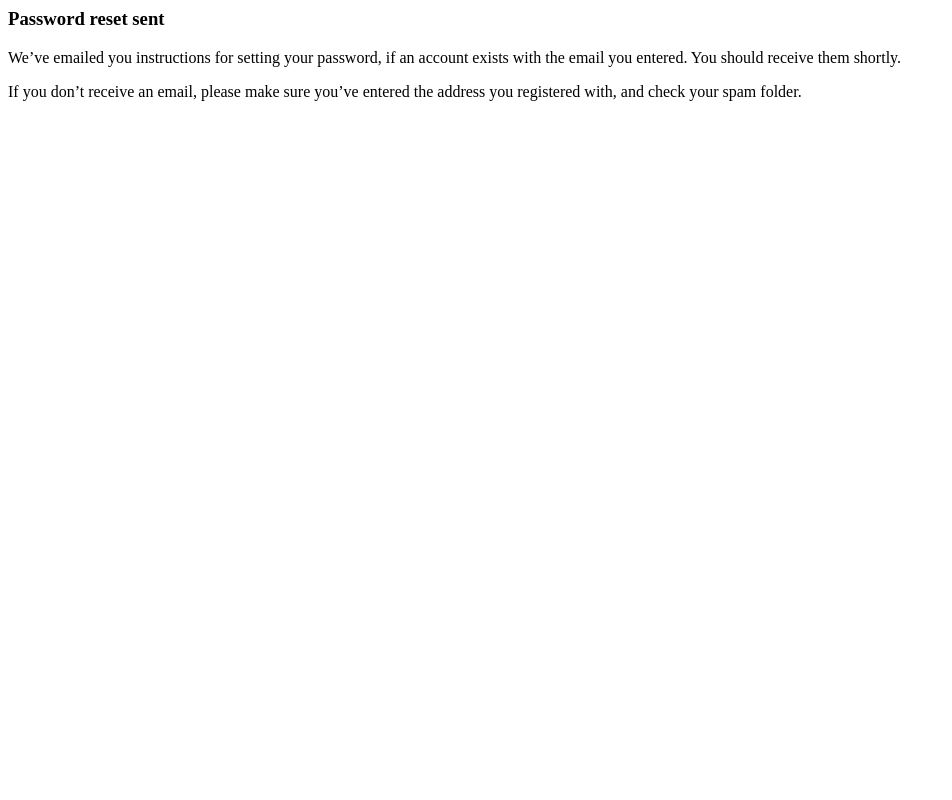
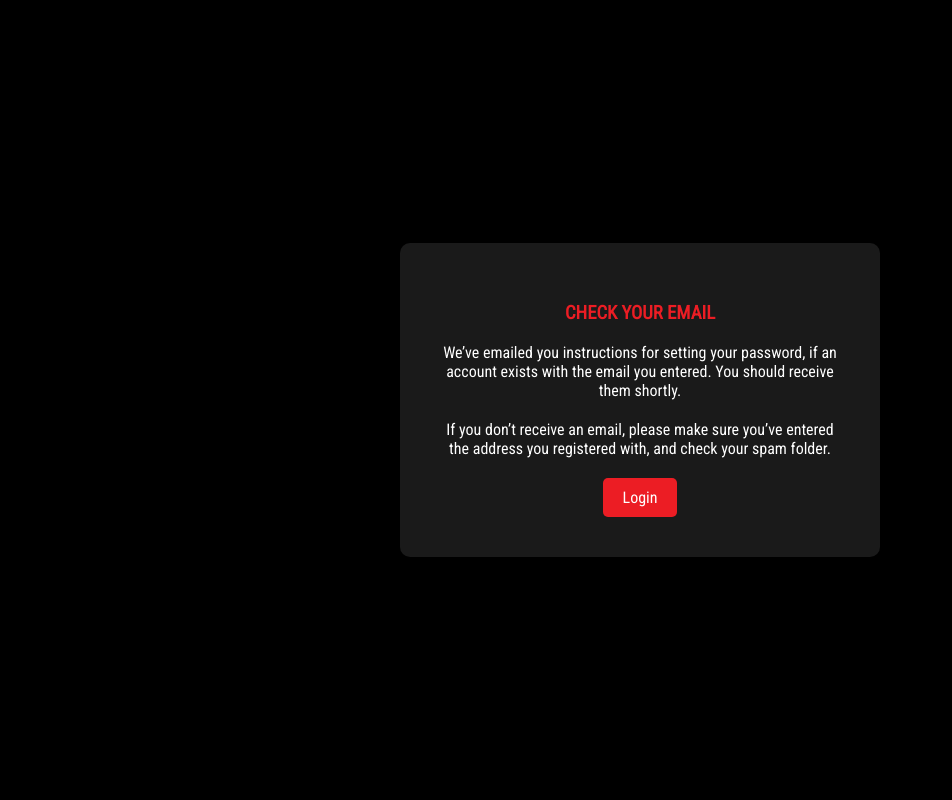
Before and after one commit to Marvel-Universe/MarvelUniverse, a Django app: page /reset_password_sent/ in a window 1280 px wide. Shown: the whole page, without its empty margins (0-952 px from the left). Run offline with Django 4.2, Linux system fonts and the light colour scheme.

Commit message:
add style for all reset password

```diff
--- a/mysite/urls.py
+++ b/mysite/urls.py
@@ -37,7 +37,7 @@ urlpatterns = [
          auth_views.PasswordResetDoneView.as_view(template_name="registration/password_reset_sent.html"),
          name='password_reset_done'),
     path('reset/<uidb64>/<token>/',
-         auth_views.PasswordResetConfirmView.as_view(template_name="registration/password_reset_form.html"),
+         auth_views.PasswordResetConfirmView.as_view(template_name='registration/password_reset_form.html'),
          name='password_reset_confirm'),
     path('reset_password_complete/',
          auth_views.PasswordResetCompleteView.as_view(template_name="registration/password_reset_complete.html"),
--- /dev/null
+++ b/static/reset_pass/css/reset.css
@@ -0,0 +1,88 @@
+body {
+    margin: 0;
+    padding: 0;
+    background-color: black;
+    font-family: 'Roboto Condensed', sans-serif;
+    height: 100vh;
+    display: flex;
+    justify-content: center;
+    align-items: center;
+}
+.box {
+    background-color: #1a1a1a;
+    padding: 40px;
+    border-radius: 10px;
+    box-shadow: 0 4px 8px 0 rgba(0, 0, 0, 0.2);
+    width: 400px;
+    color: white;
+}
+h3 {
+    color: #EC1D24;
+    text-align: center;
+}
+form > p {
+    margin-bottom: 20px;
+}
+input[type="email"], input[type="submit"] {
+    width: 100%;
+    padding: 15px;
+    margin-bottom: 20px;
+    font-size: 15px;
+}
+input[type="submit"] {
+    background-color: #EC1D24;
+    width: 40%;
+    color: white;
+    border: none;
+    border-radius: 5px;
+    font-size: 16px;
+    cursor: pointer;
+}
+.submit-button-container {
+    text-align: center;
+}
+
+.login-button {
+    display: inline-block;
+    padding: 10px 20px;
+    background-color: #EC1D24;
+    color: white;
+    text-decoration: none;
+    border-radius: 5px;
+    font-size: 16px;
+    text-align: center;
+}
+.submit-button-container {
+    text-align: center;
+}
+
+h3 {
+    color: #EC1D24;
+    text-align: center;
+}
+p {
+    color: white;
+    text-align: center;
+    margin-bottom: 20px;
+}
+.login-button, .ok-button {
+    display: inline-block;
+    padding: 10px 20px;
+    background-color: #EC1D24;
+    color: white;
+    text-decoration: none;
+    border-radius: 5px;
+    font-size: 16px;
+    text-align: center;
+}
+.submit-button-container {
+    text-align: center;
+}
+
+.button {
+    background-color: #EC1D24;
+    color: white;
+    border: none;
+    border-radius: 5px;
+    cursor: pointer;
+}
--- a/templates/registration/login.html
+++ b/templates/registration/login.html
@@ -207,7 +207,7 @@
                                 <input class="check-box" type="checkbox" name="Remember password">
                                 <p class="remember-pw-text white-text">Remember Password</p>
                             </div>
-                            <ul class="forget-pw-link"><li><a href="#">Forget password</a></li></ul>
+                            <ul class="forget-pw-link"><li><a href="{% url 'reset_password' %}">Forget password</a></li></ul>
                         </div>
                         <button type="submit" class="white-text margin0">Login</button>
                     </form>
--- a/templates/registration/password_reset_sent.html
+++ b/templates/registration/password_reset_sent.html
@@ -1,4 +1,19 @@
-
-<h3>Password reset sent</h3>
-<p>We’ve emailed you instructions for setting your password, if an account exists with the email you entered. You should receive them shortly.</p>
-<p>If you don’t receive an email, please make sure you’ve entered the address you registered with, and check your spam folder.</p>
+{% load static %}
+<html lang="en">
+<head>
+    <meta charset="UTF-8">
+    <title>MarvelUniverse - Password Reset Sent</title>
+    <link href="https://fonts.googleapis.com/css2?family=Kanit:wght@200&family=Roboto+Condensed&display=swap" rel="stylesheet">
+    <link href="{% static 'reset_pass/css/reset.css' %}" rel="stylesheet">
+</head>
+<body>
+    <div class="box">
+        <h3>CHECK YOUR EMAIL</h3>
+        <p>We’ve emailed you instructions for setting your password, if an account exists with the email you entered. You should receive them shortly.</p>
+        <p>If you don’t receive an email, please make sure you’ve entered the address you registered with, and check your spam folder.</p>
+        <div class="submit-button-container">
+            <a href="{% url 'login' %}" class="login-button">Login</a>
+        </div>
+    </div>
+</body>
+</html>
```
Also changed, not shown: templates/registration/password_reset.html (+16 -4 lines), templates/registration/password_reset_complete.html (+11 -5 lines), templates/registration/password_reset_form.html (+22 -8 lines).
